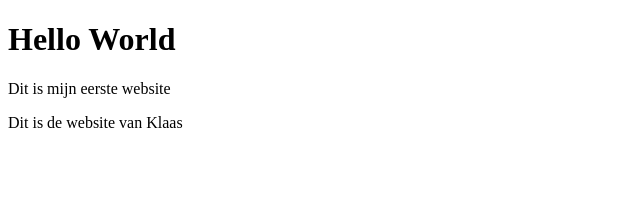
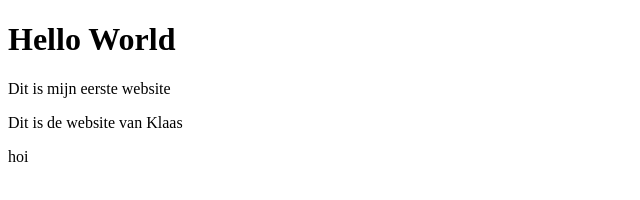
Before and after one commit to klaaspollet/test, a plain HTML site: page index.html in a window 1280 px wide. Shown: the full height of the page, 0-640 px from the left. Drawn offline with Linux system fonts and the light colour scheme.

Commit message:
my firsthtml page

```diff
--- a/index.html
+++ b/index.html
@@ -11,6 +11,8 @@
     <h1>Hello World</h1>
     <p>Dit is mijn eerste website</p>
     <p>Dit is de website van Klaas</p>
+    <p>hoi</p>
+
 
 </body>
 </html>
```
